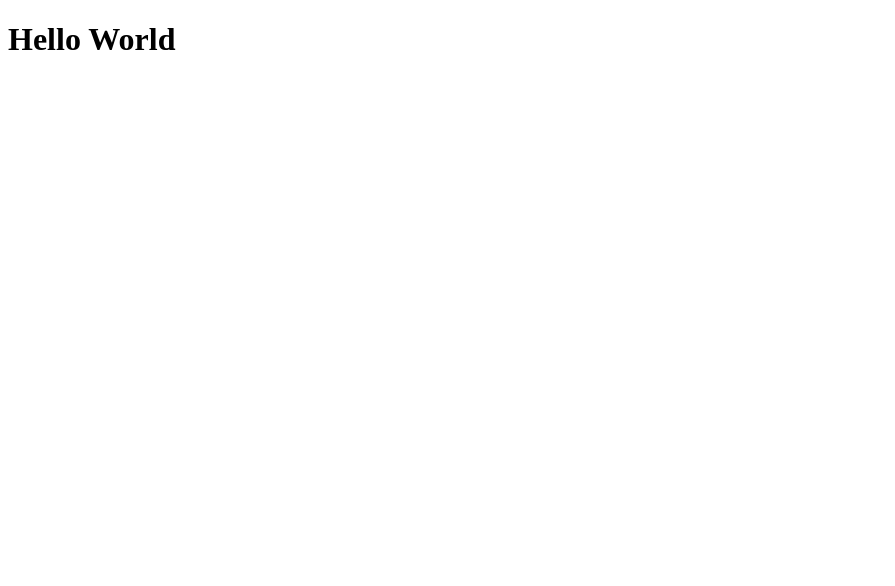
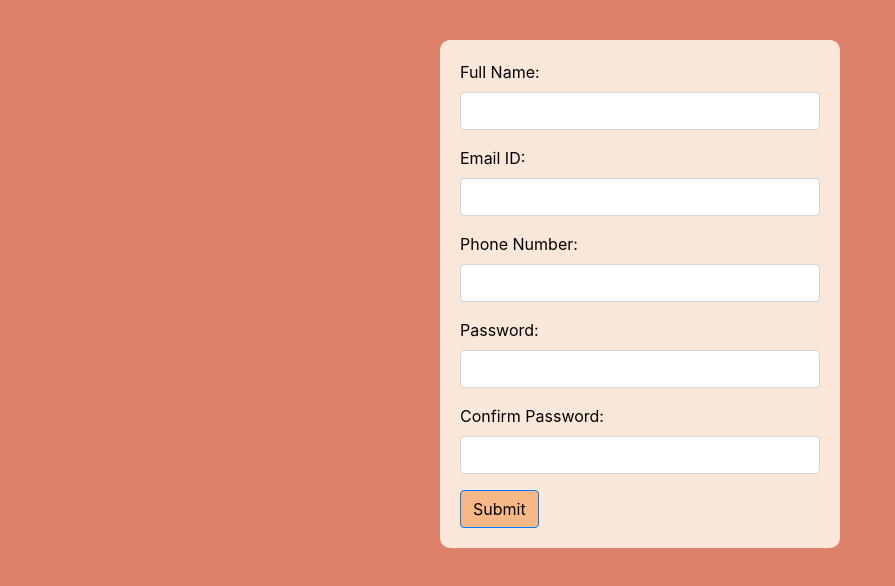
Before and after one commit to guptamudit/form-validation, a plain HTML site: page index.html in a window 1280 px wide. Shown: the whole page, without its empty margins (0-895 px from the left). Drawn offline with nearby package versions, Linux system fonts and the light colour scheme.

Commit message:
form complete

```diff
--- a/index.html
+++ b/index.html
@@ -4,8 +4,49 @@
     <meta charset="UTF-8" />
     <meta name="viewport" content="width=device-width, initial-scale=1.0" />
     <title>Form Validation</title>
+    <!-- Bootstrap CSS -->
+    <link
+      href="https://stackpath.bootstrapcdn.com/bootstrap/4.3.1/css/bootstrap.min.css"
+      rel="stylesheet"
+    />
+    <link rel="stylesheet" href="style.css" />
   </head>
   <body>
-    <h1>Hello World</h1>
+    <div class="container">
+      <form id="registrationForm" onsubmit="return validateForm()">
+        <div class="form-group">
+          <label for="fullName">Full Name:</label>
+          <input type="text" class="form-control" id="fullName" required />
+        </div>
+        <div class="form-group">
+          <label for="email">Email ID:</label>
+          <input type="email" class="form-control" id="email" required />
+        </div>
+        <div class="form-group">
+          <label for="phoneNumber">Phone Number:</label>
+          <input type="tel" class="form-control" id="phoneNumber" required />
+        </div>
+        <div class="form-group">
+          <label for="password">Password:</label>
+          <input type="password" class="form-control" id="password" required />
+        </div>
+        <div class="form-group">
+          <label for="confirmPassword">Confirm Password:</label>
+          <input
+            type="password"
+            class="form-control"
+            id="confirmPassword"
+            required
+          />
+        </div>
+        <button type="submit" class="btn btn-primary">Submit</button>
+      </form>
+    </div>
+
+    <!-- Bootstrap JS and Popper.js -->
+    <script src="https://code.jquery.com/jquery-3.3.1.slim.min.js"></script>
+    <script src="https://cdnjs.cloudflare.com/ajax/libs/popper.js/1.14.7/umd/popper.min.js"></script>
+    <script src="https://stackpath.bootstrapcdn.com/bootstrap/4.3.1/js/bootstrap.min.js"></script>
+    <script src="index.js"></script>
   </body>
 </html>
--- a/index.js
+++ b/index.js
@@ -0,0 +1,102 @@
+function validateForm() {
+  var fullNameInput = document.getElementById("fullName");
+  var email = document.getElementById("email").value;
+  var phoneNumber = document.getElementById("phoneNumber").value;
+  var password = document.getElementById("password").value;
+  var confirmPassword = document.getElementById("confirmPassword").value;
+
+  // Check if the first character of the full name is capitalized
+  if (!isFirstCharCapitalized(fullNameInput.value)) {
+    showError(
+      fullNameInput,
+      "The first character of the name must be capitalized"
+    );
+    return false;
+  }
+
+  // Check if the password contains the user's name (case-insensitive)
+  if (password.toLowerCase().includes(fullNameInput.value.toLowerCase())) {
+    showError(
+      document.getElementById("password"),
+      "Password cannot contain your name"
+    );
+    return false;
+  }
+
+  // Capitalize the first character of the full name
+  var fullName = capitalizeFirstChar(fullNameInput.value);
+  // Update the value in the input field
+  fullNameInput.value = fullName;
+
+  // Validation criteria
+  if (fullName.length < 5) {
+    showError(fullNameInput, "Name must be at least 5 characters long");
+    return false;
+  }
+
+  if (!email.includes("@")) {
+    showError(document.getElementById("email"), "Enter a valid email address");
+    return false;
+  }
+
+  if (phoneNumber.length !== 10 || phoneNumber === "1234567890") {
+    showError(
+      document.getElementById("phoneNumber"),
+      "Enter a valid 10-digit phone number"
+    );
+    return false;
+  }
+
+  if (
+    password.length < 8 ||
+    password === "password" ||
+    !hasTwoSymbols(password)
+  ) {
+    showError(
+      document.getElementById("password"),
+      "Password must be at least 8 characters long, not 'password', and include at least two symbols"
+    );
+    return false;
+  }
+
+  if (password !== confirmPassword) {
+    showError(
+      document.getElementById("confirmPassword"),
+      "Passwords do not match"
+    );
+    return false;
+  }
+
+  // If all validation criteria are met
+  return true;
+}
+
+function showError(element, errorMessage) {
+  // Add the error class to trigger the shaking animation
+  element.classList.add("error-shake");
+  // Display the error message
+  alert(errorMessage);
+  // Remove the error class after the animation completes
+  setTimeout(function () {
+    element.classList.remove("error-shake");
+  }, 500);
+}
+
+function isFirstCharCapitalized(str) {
+  // Check if the first character is an uppercase letter
+  return /^[A-Z]/.test(str);
+}
+
+function capitalizeFirstChar(str) {
+  // Capitalize the first character and keep the rest of the string unchanged
+  return str.charAt(0).toUpperCase() + str.slice(1);
+}
+
+function hasTwoSymbols(str) {
+  // Count the number of symbols in the string
+  var symbolCount = (str.match(/[!@#$%^&*()_+{}\[\]:;<>,.?~\\/-]/g) || [])
+    .length;
+
+  // Check if there are at least two symbols
+  return symbolCount >= 2;
+}
--- a/style.css
+++ b/style.css
@@ -0,0 +1,49 @@
+* {
+  margin: 0;
+  padding: 0;
+}
+
+body {
+  background-color: #df826c;
+  color: #000; /* Set text color to black for better visibility on light background */
+}
+.form-control {
+  color: #ee7214; /* Set text color inside input fields */
+}
+.container {
+  width: 400px;
+  background-color: #f9e8d9;
+  border-radius: 10px;
+  padding: 20px;
+  margin-top: 40px;
+  margin-bottom: 50px; /* Adjust as needed for spacing from the top */
+}
+
+.btn-primary {
+  background-color: #f7b787;
+  color: #000; /* Set text color to black for better visibility on light background */
+}
+
+.error-shake {
+  animation: shake 0.5s;
+}
+
+@keyframes shake {
+  0%,
+  100% {
+    transform: translateX(0);
+  }
+  10%,
+  30%,
+  50%,
+  70%,
+  90% {
+    transform: translateX(-10px);
+  }
+  20%,
+  40%,
+  60%,
+  80% {
+    transform: translateX(10px);
+  }
+}
```
